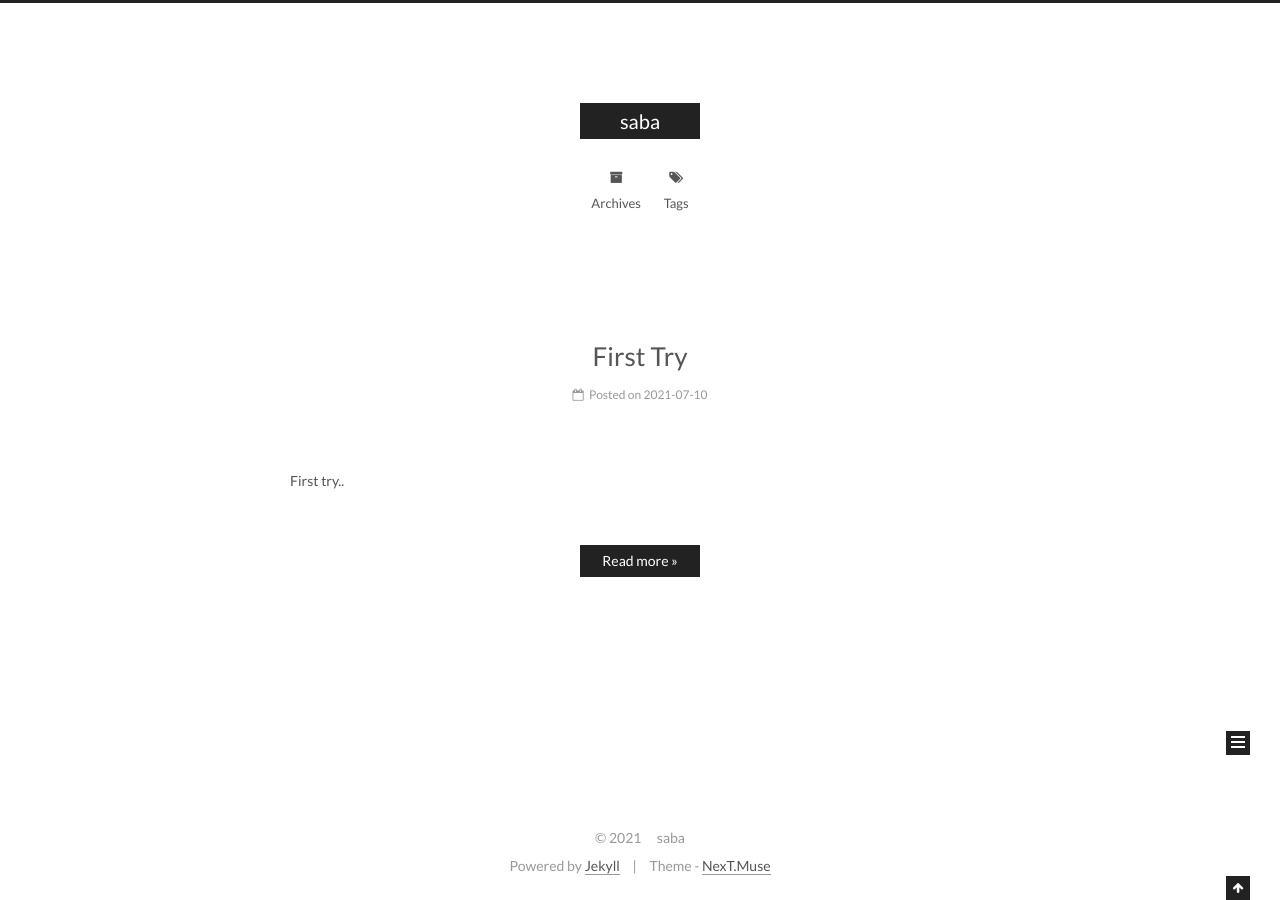
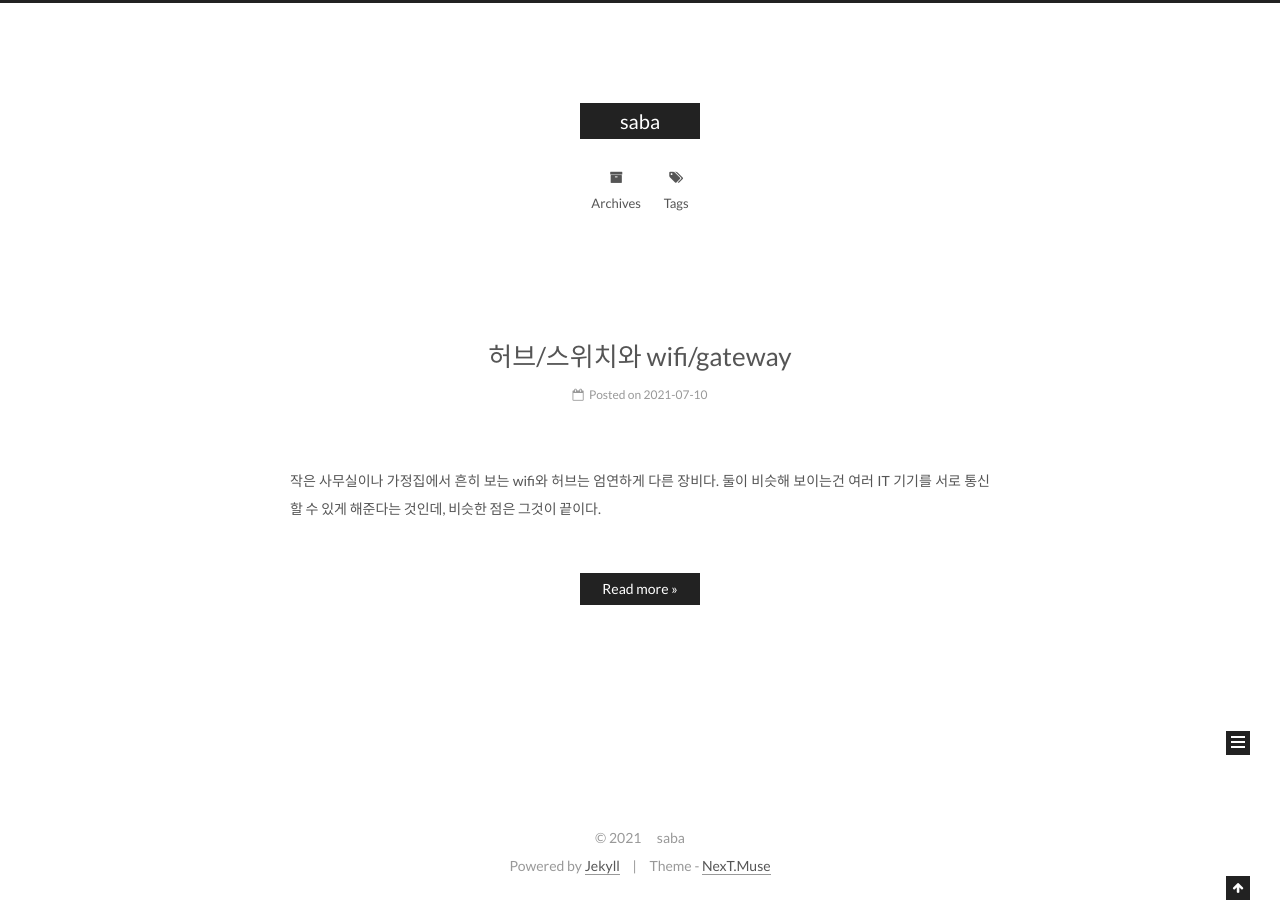
Before and after one commit to saba4good/networkengineering, a Jekyll site: the page built from index.html, in a window 1280 px wide. Shown: the part 100-1000 px from the top of the page. Built offline with Jekyll 4.4.1, drawn with Linux system fonts in a browser that asks for light colours; the list of posts is cut into pages by our own code; some of the changed lines change nothing that is shown.

Commit message:
허브와 wifi, gateway

````diff
--- a/_posts/2021-07-10-01.md
+++ b/_posts/2021-07-10-01.md
@@ -1,8 +1,39 @@
 ---
-title: First Try
+title: 허브/스위치와 wifi/gateway
 date: 2021-07-10
 tags:
-- others
+- hub, gateway, router
 ---
 
-First try..
+작은 사무실이나 가정집에서 흔히 보는 wifi와 허브는 엄연하게 다른 장비다.
+둘이 비슷해 보이는건 여러 IT 기기를 서로 통신할 수 있게 해준다는 것인데, 비슷한 점은 그것이 끝이다.
+
+그럼 어떻게 서로 다른 역할을 수행할까?
+gateway 역할을 하는 wifi에서는 서로 다른 대역의 장비끼리 서로 통신이 가능하다.
+그 이유는 OSI layer 3의 라우팅을 해주기 때문에 가능한 것이고,
+이것이 안될 때 통신이 안되는 이유는 개별 host(여기서는 pc)가 어떻게 패킷을 보내는지를 알아야 한다.
+
+PC에 IP 세팅을 할 때, IP만 넣지 않고, subnet이라는 것을 같이 세팅해주는데,
+이 subnet은 이 pc의 IP가 어느 네트웍 대역에 속해있는지를 os(예: windows 10)에게 알려준다.
+
+예를 들어, 사무실 A와 B pc에 각각 아래처럼 세팅했다고 하자.
+```
+A pc의 IP : 192.168.1.10 255.255.255.0
+B pc의 IP : 192.168.1.20 255.255.255.0
+```
+A와 B는 모두 192.168.1.0/24 라는 같은 네트웍 대역에 속해있다.
+A가 B에게 패킷을 보내려고 하면, A의 OS는 같은 네트웍 대역에 속한 B의 위치를 찾기 위해 B의 IP에 대해 arp request를 보낸다.
+
+이때, 허브나 wifi는 모두 해당 패킷을 B에게 보내기 때문에 통신이 이뤄지는데 문제가 없다.
+
+이번에는 사무실 A와 B pc에 각각 아래처럼 세팅했다고 하자.
+```
+A pc의 IP : 192.168.1.10 255.255.255.0
+B pc의 IP : 192.168.50.20 255.255.255.0
+```
+A와 B가 속한 네트웍 대역이 다르다.
+A가 B에게 패킷을 보내려고 하면, A의 OS는 목적지(B의 IP)가 다른 네트웍 대역에 속해있다는 것을 알고, B가 아닌 A의 gateway에게 패킷을 보낸다.
+
+문제는 여기서부터인데, 허브는 gateway역할을 못하기에 자신이 연결된 gateway로 패킷을 보내고, 그 패킷을 받은 gateway가 A와 B의 IP 대역을 알아야 서로 통신이 가능하다.
+
+그에 반해 wifi는 그 자신이 gateway 역할을 하기 때문에 wifi에 연결만 정상적으로 된다면 서로 통신하는데 문제가 없게 된다.
````
